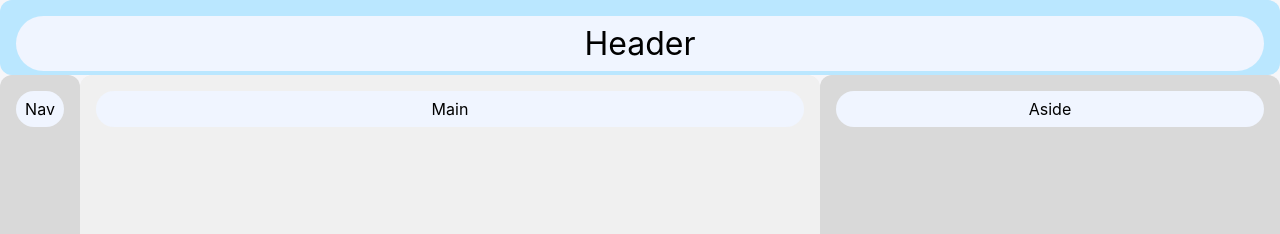
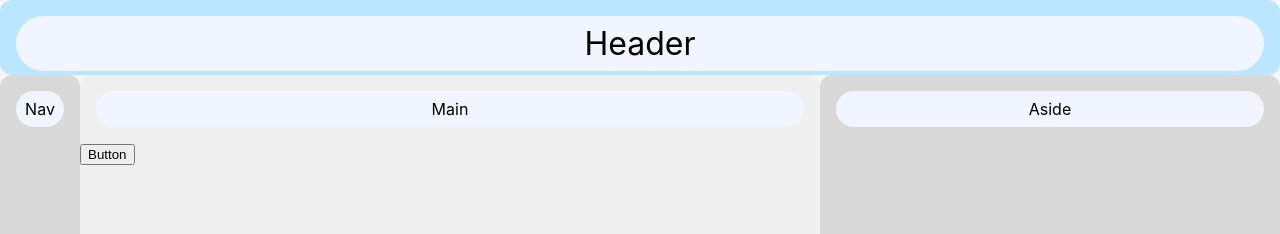
Before and after one commit to jsteenkamp/antd-react-typescript, a React (Create React App) app: page / in a window 1280 px wide. Shown: the top 234 px of the page. Built offline with nearby package versions, Linux system fonts and the light colour scheme.

Commit message:
Add Netlify _redirects for SPA routing

```diff
--- a/src/views/start/start.tsx
+++ b/src/views/start/start.tsx
@@ -4,9 +4,11 @@ import { layoutState } from '../../state/layout';
 import './start.less';
 import styles from './start.module.less';
 
+import { Button } from 'antd';
+
 const PANELS : string[] = ['top', 'bottom', 'left', 'right', 'main'];
 
-const Button = ({ panel }: { panel: string }) => {
+const PanelButton = ({ panel }: { panel: string }) => {
   const buttonRef = useRef<string[]>([]);
   const [panels, setPanels] = useRecoilState(layoutState);
 
@@ -33,7 +35,7 @@ const Controls = () => {
   return (
     <div className='panel-controls' style={{ display: 'flex', gap: '4px' }}>
       {PANELS.map((panel) => (
-        <Button key={`button-${panel}`} panel={panel} />
+        <PanelButton key={`button-${panel}`} panel={panel} />
       ))}
     </div>
   );
@@ -56,6 +58,7 @@ export const Start = () => {
 
       <main className='main'>
         <p>Main</p>
+        <Button>Button</Button>
       </main>
 
       <aside className='aside'>
```
Also changed, not shown: 2 other files (tests, documents, lock files or other folders).
